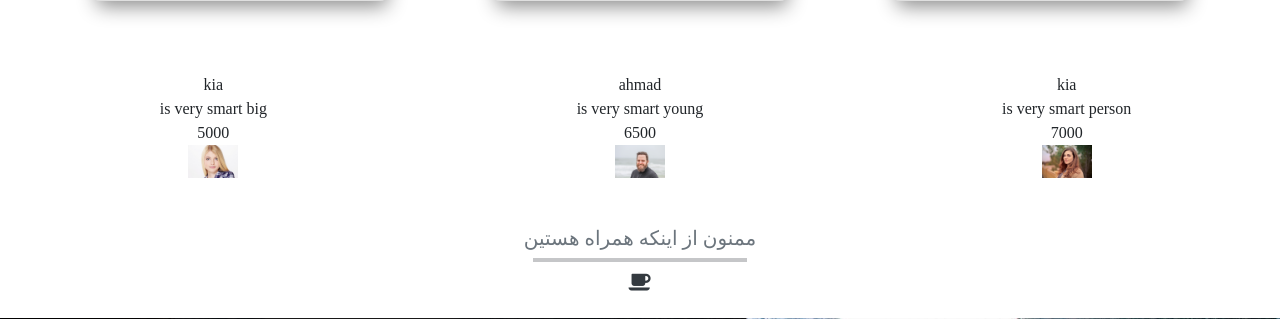
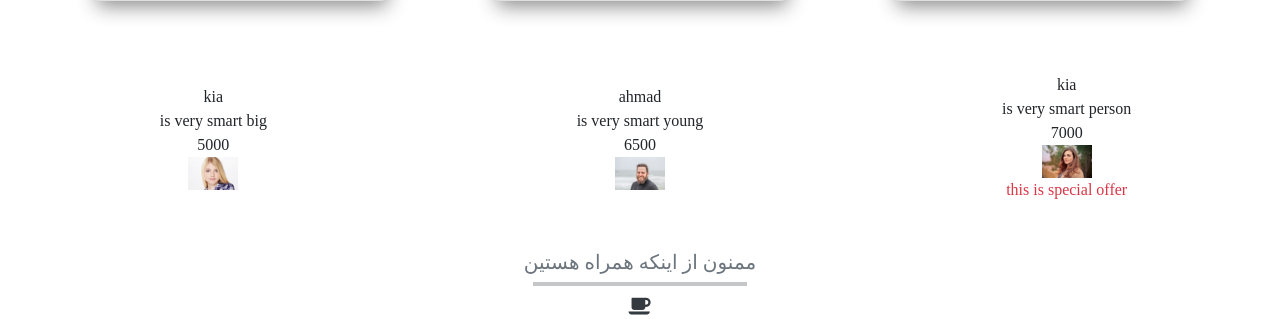
Before and after one commit to KiaShamaei/django-test1, a Django app: page /travelo/ in a window 1280 px wide. Shown: the part 4747-5066 px from the top of the page. Run offline with Django 4.2, Linux system fonts and the light colour scheme; some libraries are stand-ins or nearby versions.

Commit message:
add if else django

```diff
--- a/templates/index.html
+++ b/templates/index.html
@@ -359,9 +359,9 @@
               </div>
                 <div class="carousel-caption ">
                   <img class="imageslider" src="{% static 'images/customer2.jpeg' %}" alt="" width="100" height="100">
-                  <h5 class="mb-5">{{dest1.name}}</h5>
-                  <p>${{dest1.price}}</p>
-                  <p>{{dest1.desc}}</p>
+                  <h5 class="mb-5">ali</h5>
+                  <p>200</p>
+                  <p>gholi khani</p>
                   <p class="text-warning">
                     <i class="fa fa-star"></i>
                     <i class="fa fa-star"></i>
@@ -377,7 +377,7 @@
                 <div class="carousel-caption ">
                   <img class="imageslider" src="{% static 'images/customer3.jpeg' %}" alt="" width="100" height="100">
                   <h5 class="mb-5">نگین  کریمی</h5>
-                  <p>${{price}}</p>
+                  <p>$20000</p>
                   <p class="text-warning">
                     <i class="fa fa-star"></i>
                     <i class="fa fa-star"></i>
@@ -489,6 +489,9 @@
             <p>{{dest.desc}}</p>
             <p>{{dest.price}}</p>
             <img src="{{baseUrl}}/{{dest.img}}" width="50px" />
+            {% if dest.offer %}
+            <p class="text-danger">this is special offer </p>
+            {% endif %}
 
 
           </div>
--- a/travelo/models.py
+++ b/travelo/models.py
@@ -7,3 +7,4 @@ class Destination:
     img : str
     desc : str
     price : int
+    offer : bool
--- a/travelo/views.py
+++ b/travelo/views.py
@@ -8,15 +8,18 @@ def travelo(request):
     dest1.desc = "is very smart person"
     dest1.img = "customer1.jpeg"
     dest1.price = 7000
+    dest1.offer = True
     dest2 = Destination()
     dest2.name= "ahmad"
     dest2.desc = "is very smart young"
     dest2.img = "customer2.jpeg"
     dest2.price = 6500
+    dest2.offer = False
     dest3 = Destination()
     dest3.name= "kia"
     dest3.desc = "is very smart big"
     dest3.img = "customer3.jpeg"
     dest3.price = 5000
+    dest3.offer = False
     dests = [dest1,dest2,dest3]
     return render(request, 'index.html' , {'dests' : dests} )
```
